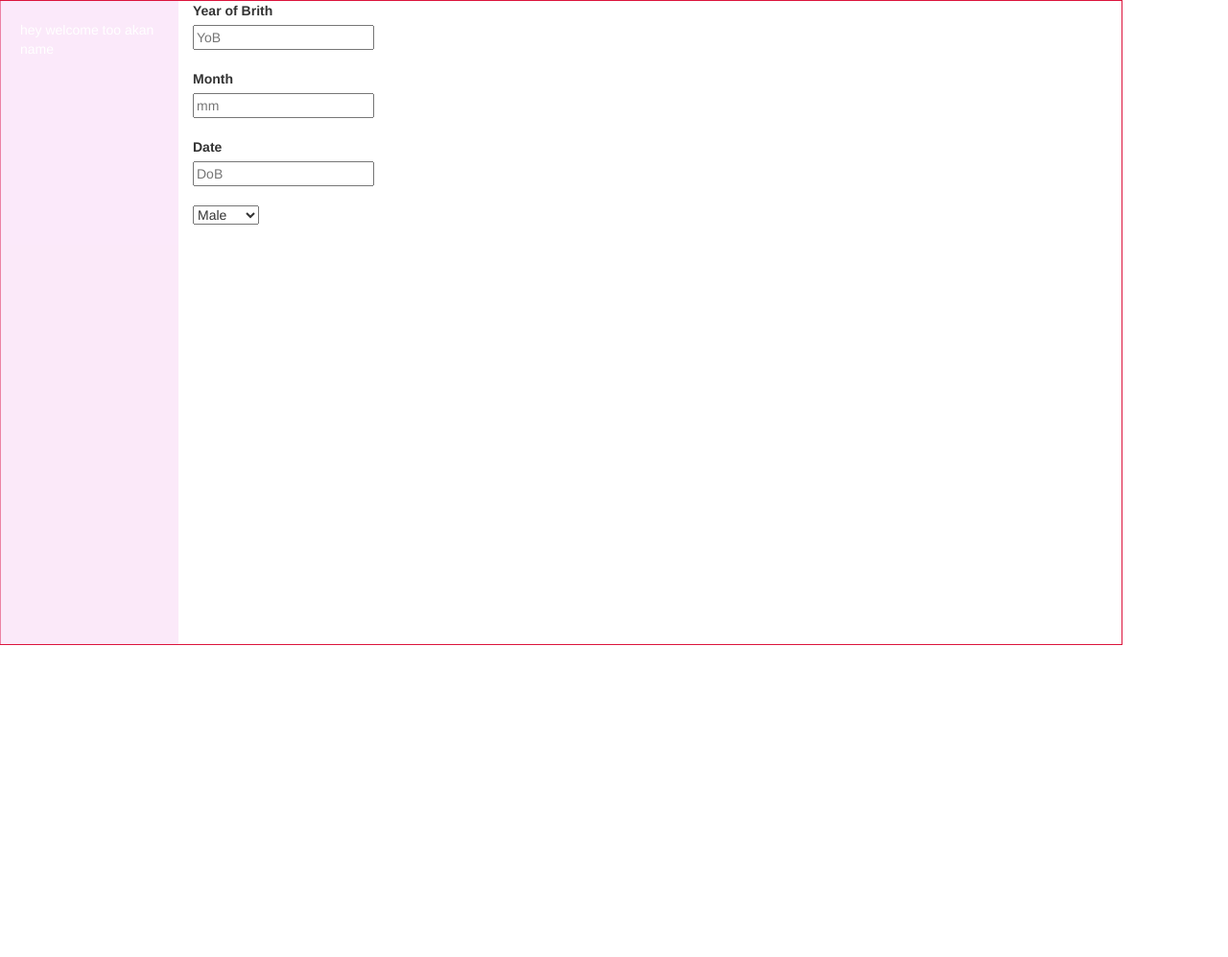
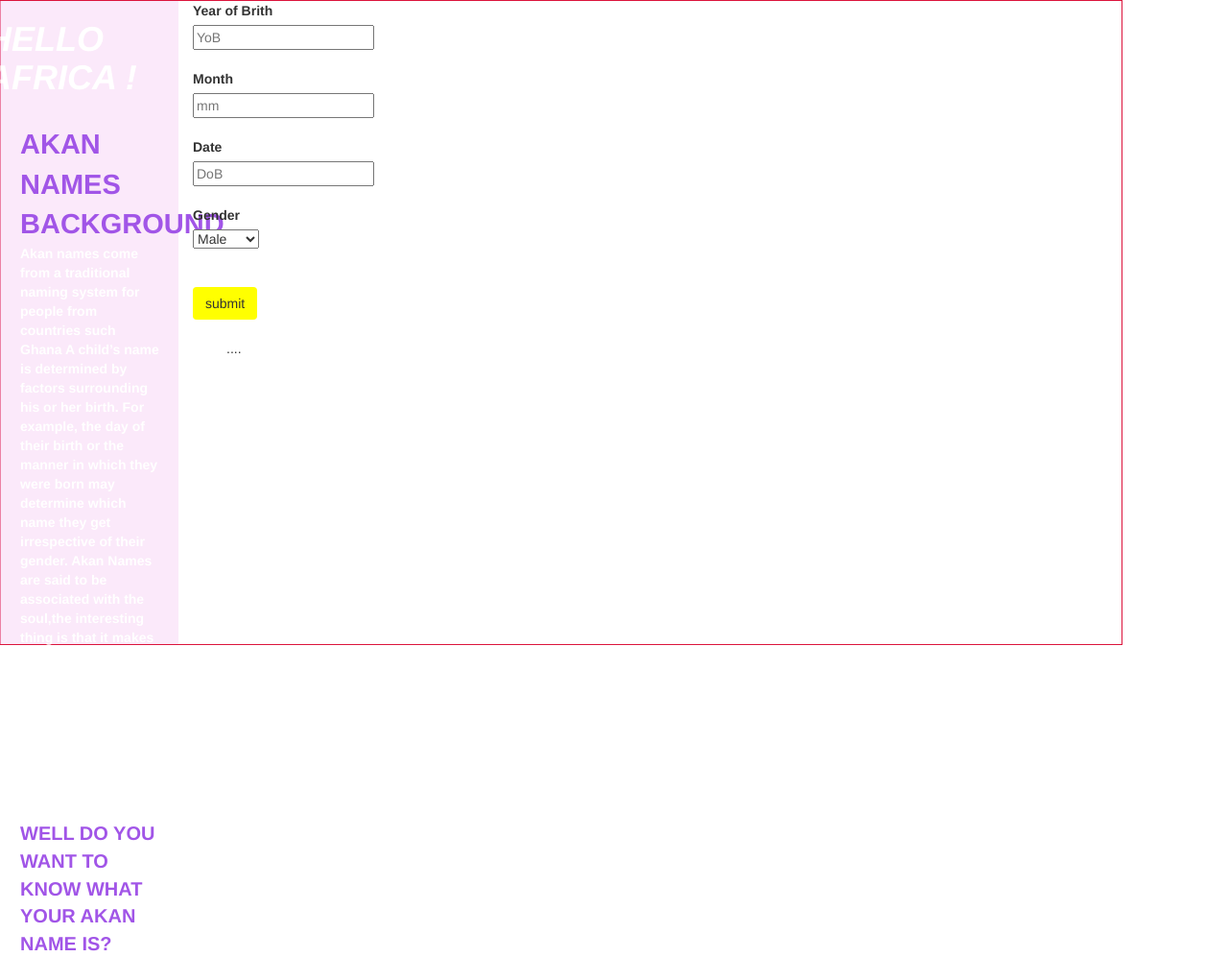
Before and after one commit to lorrainekamanda/project-2, a plain HTML site: page akena.html in a window 1280 px wide. Shown: the whole page at 96% size. Before the commit the page ends 800 px from the top, so only its background shows below. Drawn offline with nearby package versions, Linux system fonts and the light colour scheme.

Commit message:
add first look

```diff
--- a/akena.html
+++ b/akena.html
@@ -8,21 +8,27 @@
     <script src="script.js"></script>
     <link rel="stylesheet" href="bootstrap.css" type="text/css">
     <link rel="stylesheet" href="style.css" type="text/css">
-
-
-
-
 </head>
 <body>
 
  <div class="container container1">
      <div class="row row1">
-        <div class="col-lg-6 col-md-6 col-xs-4 col1">
-          <p>hey welcome too akan name </p>
+        <div class="col-lg-8 col-md-6 col-xs-4 col1">
+            <h1> <i> <strong> HELLO AFRICA !</strong> </i> </h1>
+            <p> <span style="color: blueviolet;  font-size: 29px;" > <strong>AKAN NAMES BACKGROUND</strong> </span><br>
+               <b> Akan names come from a traditional naming system for people from countries such  Ghana
+                A child’s name is determined by factors surrounding his or her birth. For example, the day
+                of their birth or the manner in which they were born may determine which name they get irrespective of their gender.
+                Akan Names are said to be associated with the soul,the interesting thing is that it makes it possible to know the
+                circumstances of your birth just by knowing the day you were born,your gender and your rank among your siblings.<br><br><br>
+                <span style="color: blueviolet ; font-size: 20px;"> WELL DO YOU WANT TO KNOW WHAT YOUR AKAN NAME IS?</span><br>
+                Make your day interesting by filling the form on your screen and find out what your akan name is in a matter of seconds...</b>
+            </p>
 
         </div>
-        <div class="col-lg-6 col-md-6 col-xs-8 col2" onsubmit="return false">
 
+        <div class="col-lg-4 col-md-6 col-xs-8 col2" onsubmit="return false">
+            <form action="form">
 
              <label> Year of Brith</label> <br>
              <input type="text" placeholder="YoB" id = "year"><br><br>
@@ -33,9 +39,14 @@
              <label> Date</label> <br>
              <input type="text" placeholder="DoB" id = "date"><br><br>
 
+             <label> Gender </label> <br>
              <select id = "gender" name = "gender">
              <option value="male"> Male</option>
              <option value="female"> Female</option>
+             </select><br><br><br>
+             <input type="submit" onclick="akanNames()"class="btn btn-lg,btn-primary" value = "submit" style="background-color: yellow;">
+            </form>
+            <p id="answer">.... </p>
 
     </div>
 
```
Lines whose indentation alone changed are shown as unchanged.
